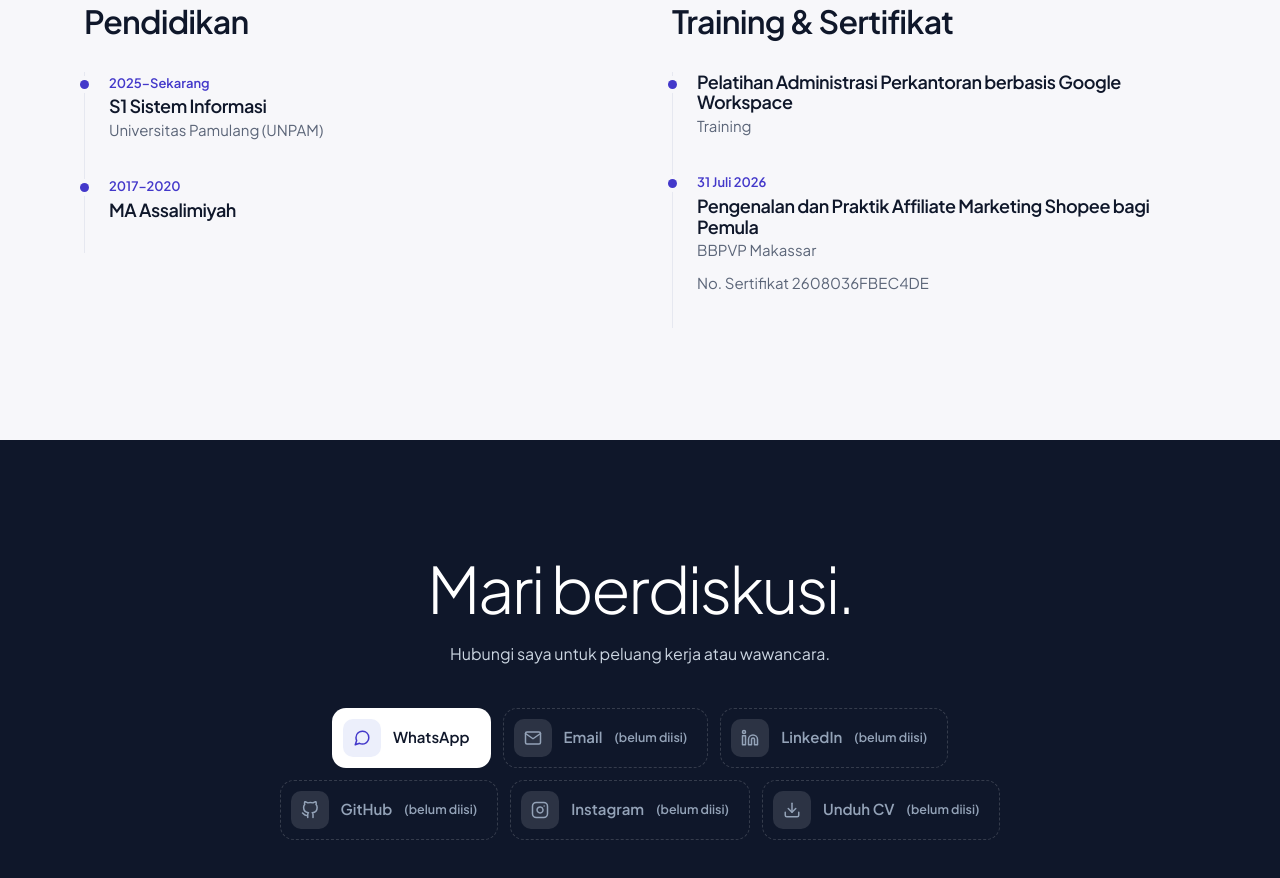
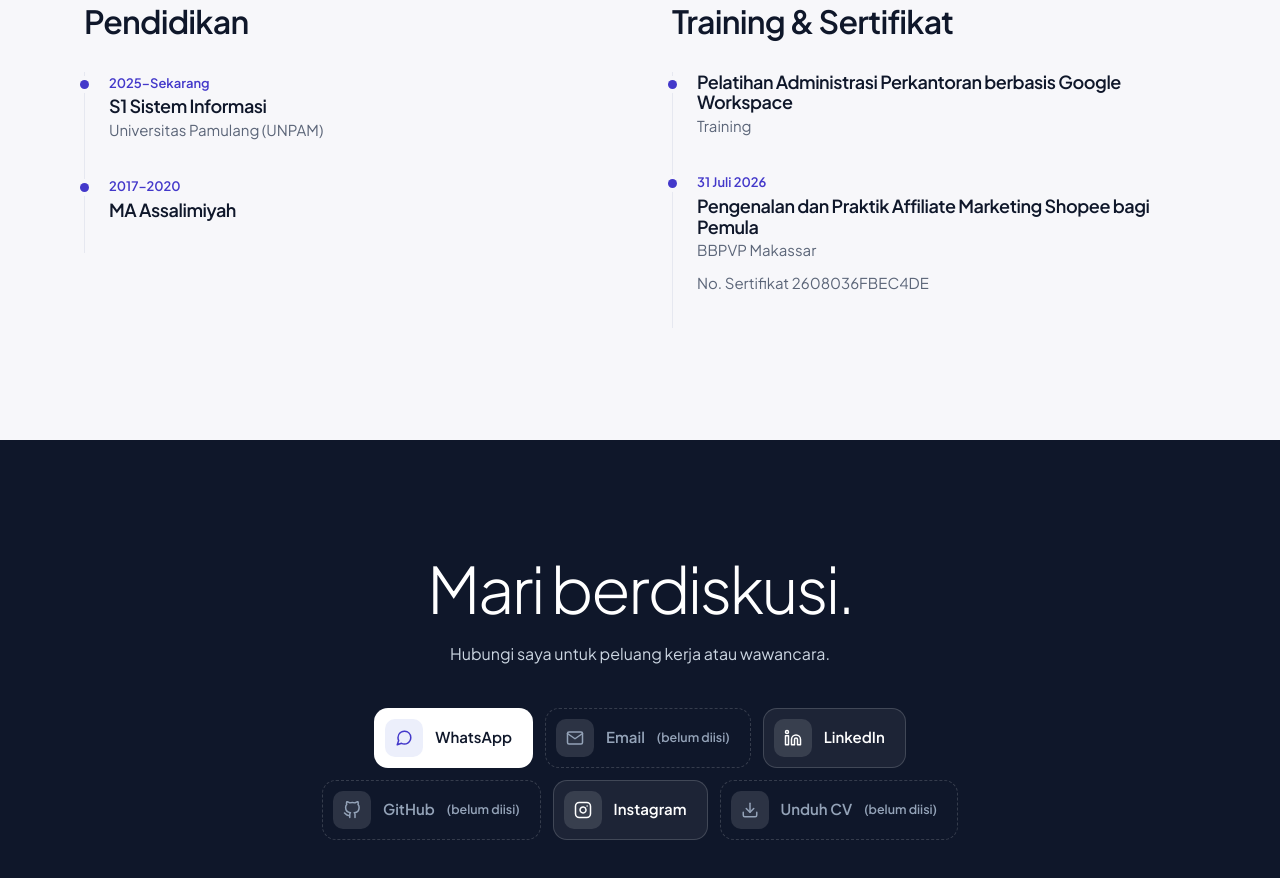
Before and after one commit to Juhdiibadullah/portofolio-juhdi, a plain HTML site: page index.html in a window 1280 px wide. Shown: the part 7650-8528 px from the top of the page. Drawn offline with Linux system fonts and the light colour scheme.

Commit message:
Modify contact details in index.html
Updated contact information with email and social media links.

```diff
--- a/index.html
+++ b/index.html
@@ -351,7 +351,7 @@ const C = {
     {t: "Pelatihan Administrasi Perkantoran berbasis Google Workspace", org: "Training", per: "", d: ""},
     {t: "Pengenalan dan Praktik Affiliate Marketing Shopee bagi Pemula", org: "BBPVP Makassar", per: "31 Juli 2026", d: "No. Sertifikat 2608036FBEC4DE"}
   ],
-  contact: {wa: "https://wa.me/6285714453013", email: "", linkedin: "", github: "", instagram: "", cv: ""}
+  contact: {wa: "https://wa.me/6285714453013", email: "kishujin29@gmail.com", linkedin: "https://www.linkedin.com/in/juhdi-ibadullah-94932144a/", github: "", instagram: "https://www.instagram.com/juhdi_ibadullah/?hl=en", cv: ""}
 };
 // ===== SELESAI =====
 
```
